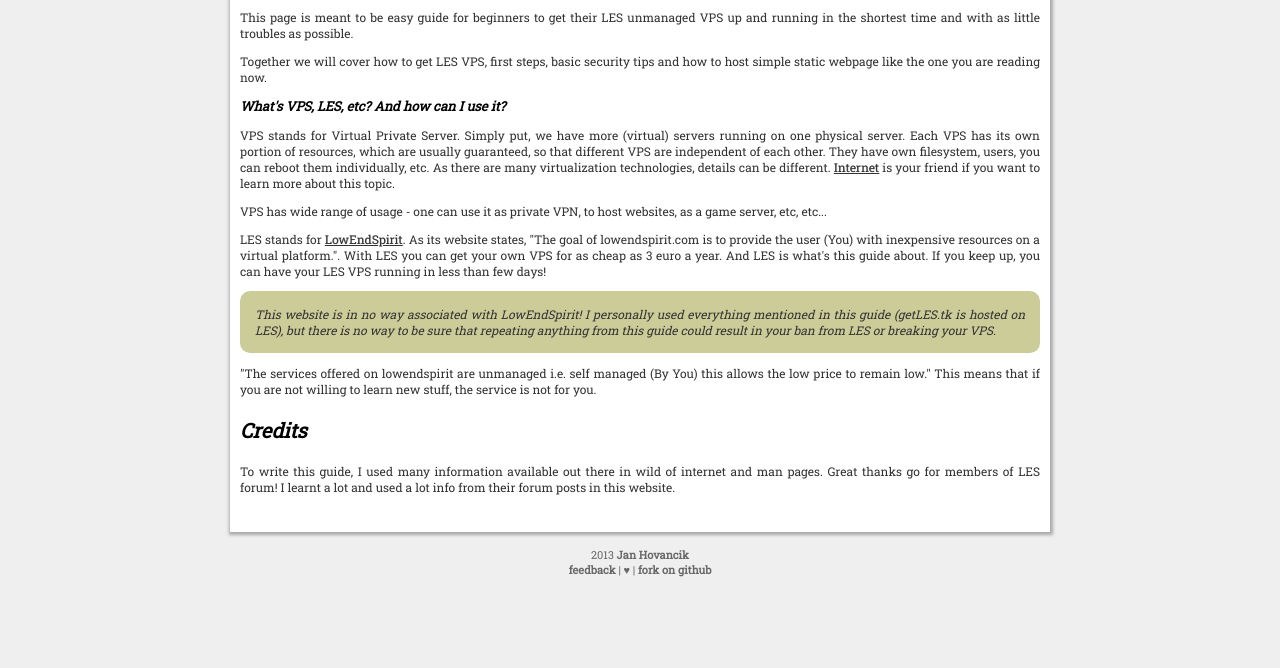
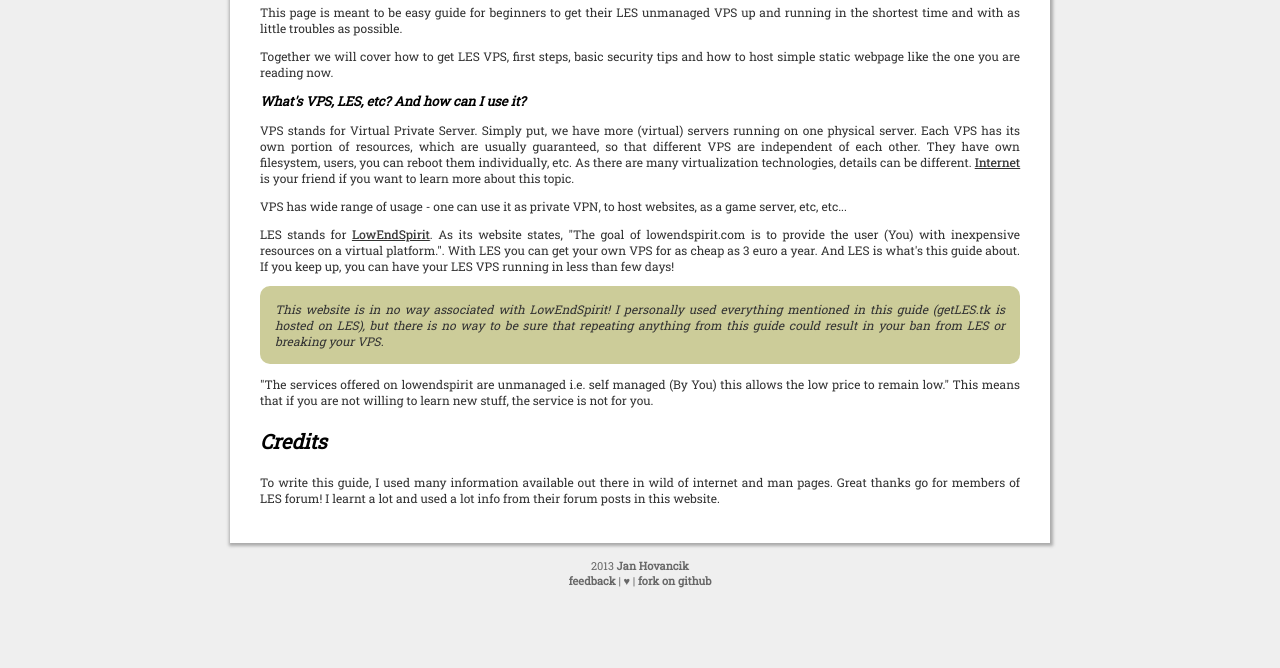
Before and after one commit to hovancik/getles, a plain HTML site: page index.html in a window 1280 px wide. Shown: the part 132-800 px from the top of the page. Drawn offline with nearby package versions, Linux system fonts and the light colour scheme; a web font is replaced by a local one.

Commit message:
section article change

```diff
--- a/css/style.css
+++ b/css/style.css
@@ -59,7 +59,7 @@ header a:hover {
 	color:#FFFFFF;
 }
 
-article {
+section{
 	background: #ffffff;
 	max-width:800px;
 	margin: 15px auto;
@@ -69,6 +69,11 @@ article {
 	-moz-box-shadow: 1px 1px 3px 2px #aaaaaa;
   	-webkit-box-shadow: 1px 1px 3px 2px #aaaaaa;
   	box-shadow:         1px 1px 3px 2px #aaaaaa;
+}
+
+article {
+	margin-left: 20px;
+	margin-right: 20px;
 }
 article h1 {
 	font-style: italic;
```
